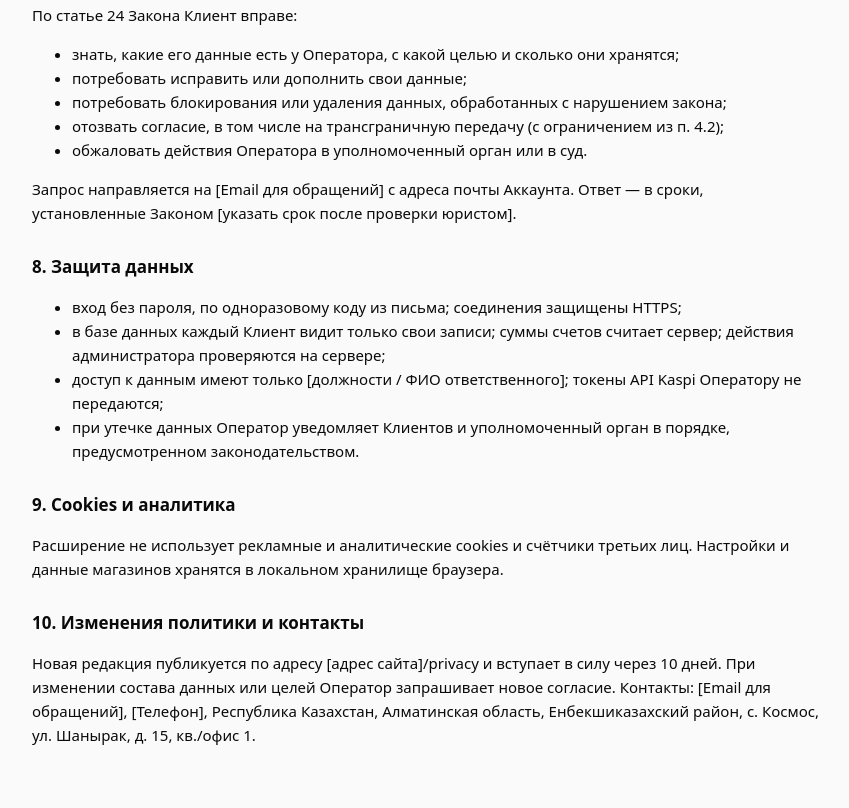
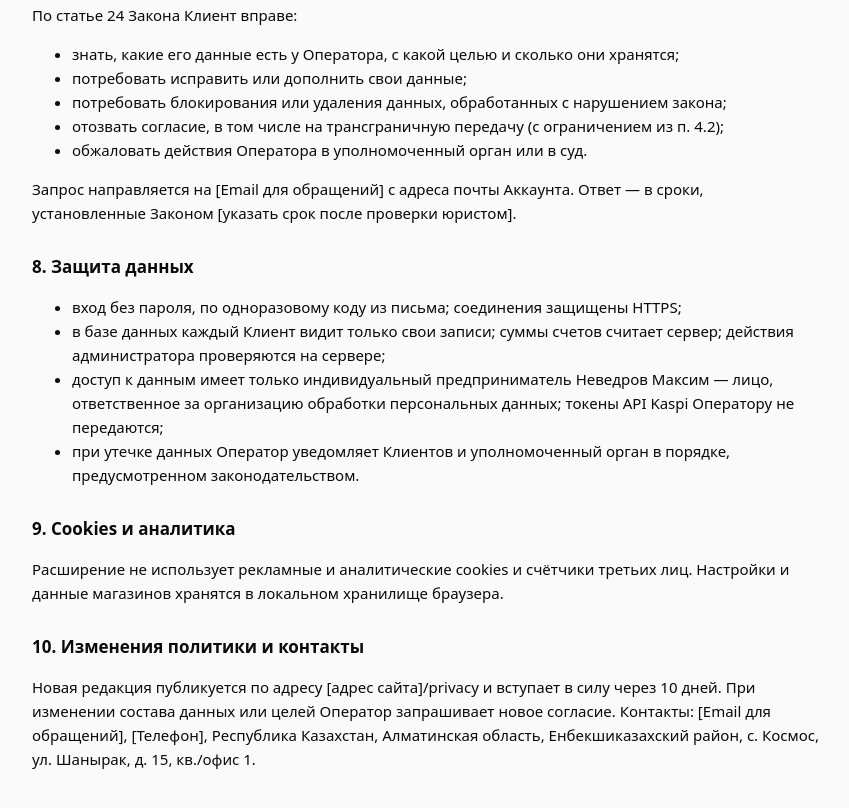
Before and after one commit to maximnevedrov1-del/contamination.kz, a browser extension: page kaspi-seller-hub/legal/terms.html in a window 1280 px wide. Shown: the part 7299-8107 px from the top of the page, without its empty margins (214-1063 px from the left). Drawn offline with Linux system fonts and the light colour scheme.

Commit message:
Privacy policy: person responsible for personal data
Co-Authored-By: Claude Opus 5.5 <noreply@anthropic.com>
Claude-Session: https://claude.ai/code/session_015bYoYfXCg9pPFA5Y1dGLUg

```diff
--- a/kaspi-seller-hub/legal/terms.html
+++ b/kaspi-seller-hub/legal/terms.html
@@ -194,7 +194,7 @@
 <ul>
 <li>вход без пароля, по одноразовому коду из письма; соединения защищены HTTPS;</li>
 <li>в базе данных каждый Клиент видит только свои записи; суммы счетов считает сервер; действия администратора проверяются на сервере;</li>
-<li>доступ к данным имеют только [должности / ФИО ответственного]; токены API Kaspi Оператору не передаются;</li>
+<li>доступ к данным имеет только индивидуальный предприниматель Неведров Максим — лицо, ответственное за организацию обработки персональных данных; токены API Kaspi Оператору не передаются;</li>
 <li>при утечке данных Оператор уведомляет Клиентов и уполномоченный орган в порядке, предусмотренном законодательством.</li>
 </ul>
 
```
